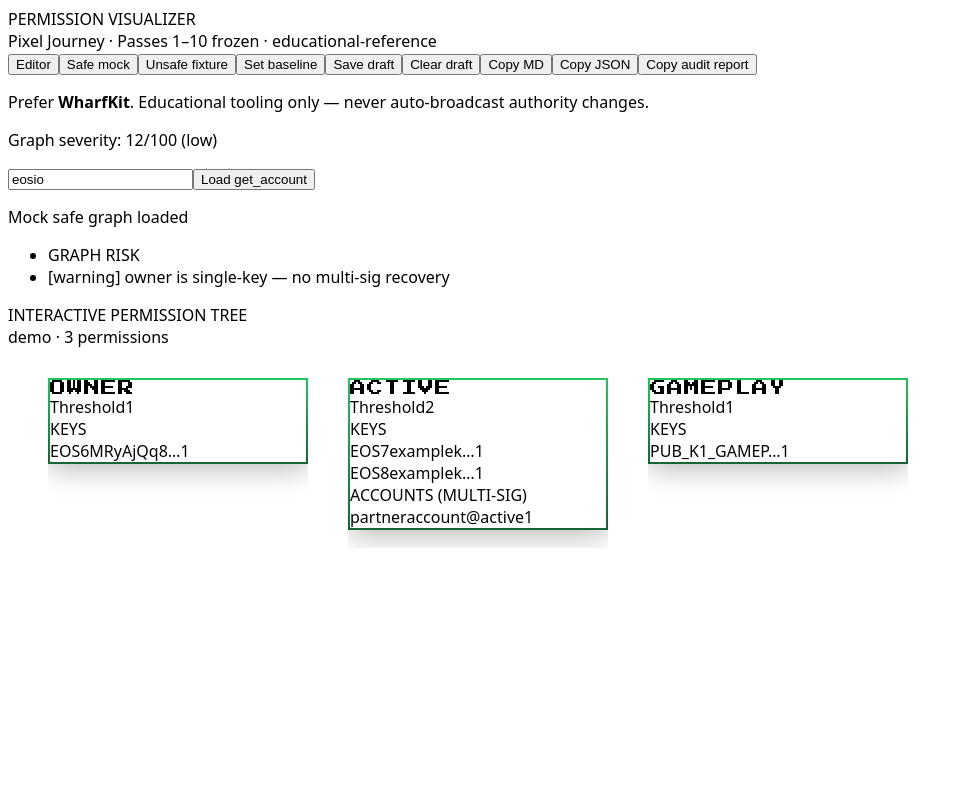
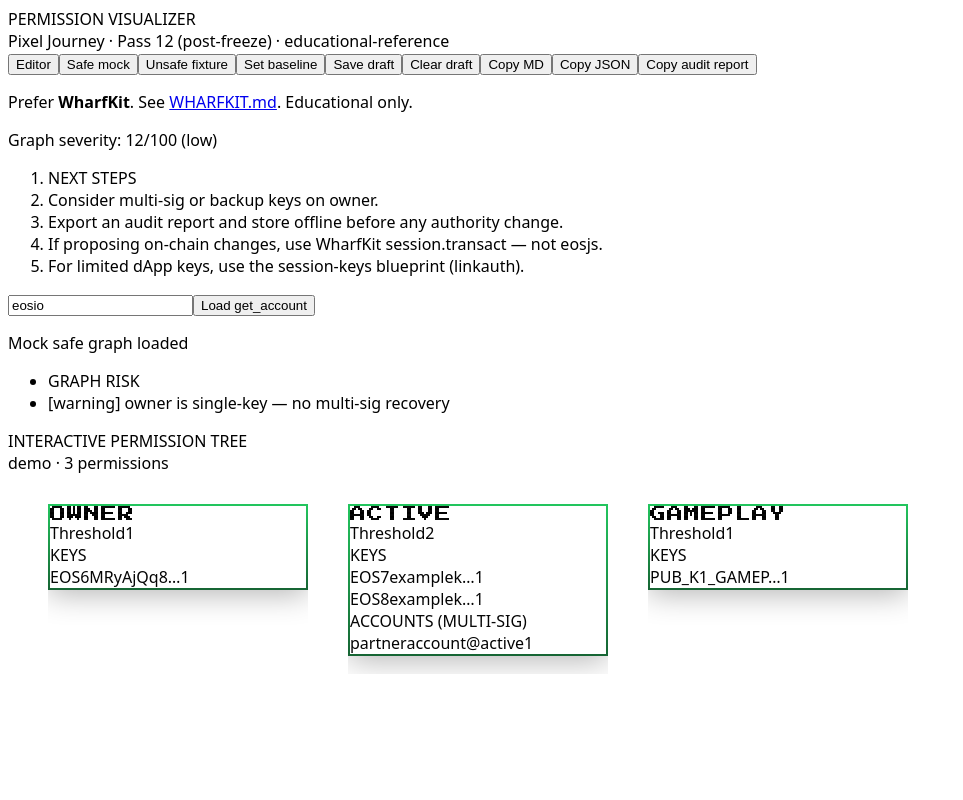
Before and after one commit to pixel-journey/wax-permission-visualizer-and-editor, a Next.js app: page / in a window 1280 px wide. Shown: the top 800 px of the page, without its empty margins (0-963 px from the left). Built offline with nearby package versions, Linux system fonts and the light colour scheme.

Commit message:
Pass 12 UI: next-steps checklist panel

```diff
--- a/app/page.tsx
+++ b/app/page.tsx
@@ -14,6 +14,7 @@ import {
   loadGraphDraft,
   saveGraphDraft,
 } from '@/lib/graphStorage';
+import { nextStepsChecklist } from '@/lib/nextSteps';
 import { fetchPermissionGraph } from '@/lib/parseAccount';
 import {
   calculateThreshold,
@@ -47,6 +48,7 @@ export default function PermissionVisualizerPage() {
   const risks = useMemo(() => analyzeGraphRisk(graph), [graph]);
   const severity = useMemo(() => graphSeverity(graph), [graph]);
   const outline = useMemo(() => treeOutline(graph), [graph]);
+  const steps = useMemo(() => nextStepsChecklist(graph), [graph]);
   const diffLines = useMemo(
     () => (baseline ? diffPermissionGraphs(baseline, graph) : []),
     [baseline, graph]
@@ -119,7 +121,7 @@ export default function PermissionVisualizerPage() {
               PERMISSION VISUALIZER
             </div>
             <div className="text-xs opacity-60">
-              Pixel Journey · Passes 1–10 frozen · educational-reference
+              Pixel Journey · Pass 12 (post-freeze) · educational-reference
             </div>
           </div>
           <div className="flex flex-wrap gap-2">
@@ -232,11 +234,14 @@ export default function PermissionVisualizerPage() {
         </div>
 
         <p className="text-xs opacity-60 mb-2 max-w-3xl leading-relaxed">
-          Prefer <strong className="text-emerald-400/90">WharfKit</strong>. Educational
-          tooling only — never auto-broadcast authority changes.
+          Prefer <strong className="text-emerald-400/90">WharfKit</strong>. See{' '}
+          <a className="underline text-emerald-400" href="https://github.com/pixel-journey/wax-permission-visualizer-and-editor/blob/main/WHARFKIT.md">
+            WHARFKIT.md
+          </a>
+          . Educational only.
         </p>
 
-        <p className="text-sm mb-4">
+        <p className="text-sm mb-2">
           Graph severity:{" "}
           <span
             className={
@@ -248,6 +253,13 @@ export default function PermissionVisualizerPage() {
             {severity.score}/100 ({severity.label})
           </span>
         </p>
+
+        <ol className="mb-6 list-decimal pl-5 text-xs space-y-1 text-white/70 max-w-3xl">
+          <li className="list-none -ml-5 opacity-50 mb-1">NEXT STEPS</li>
+          {steps.map((s) => (
+            <li key={s}>{s}</li>
+          ))}
+        </ol>
 
         <div className="flex gap-3 mb-6">
           <input
```
